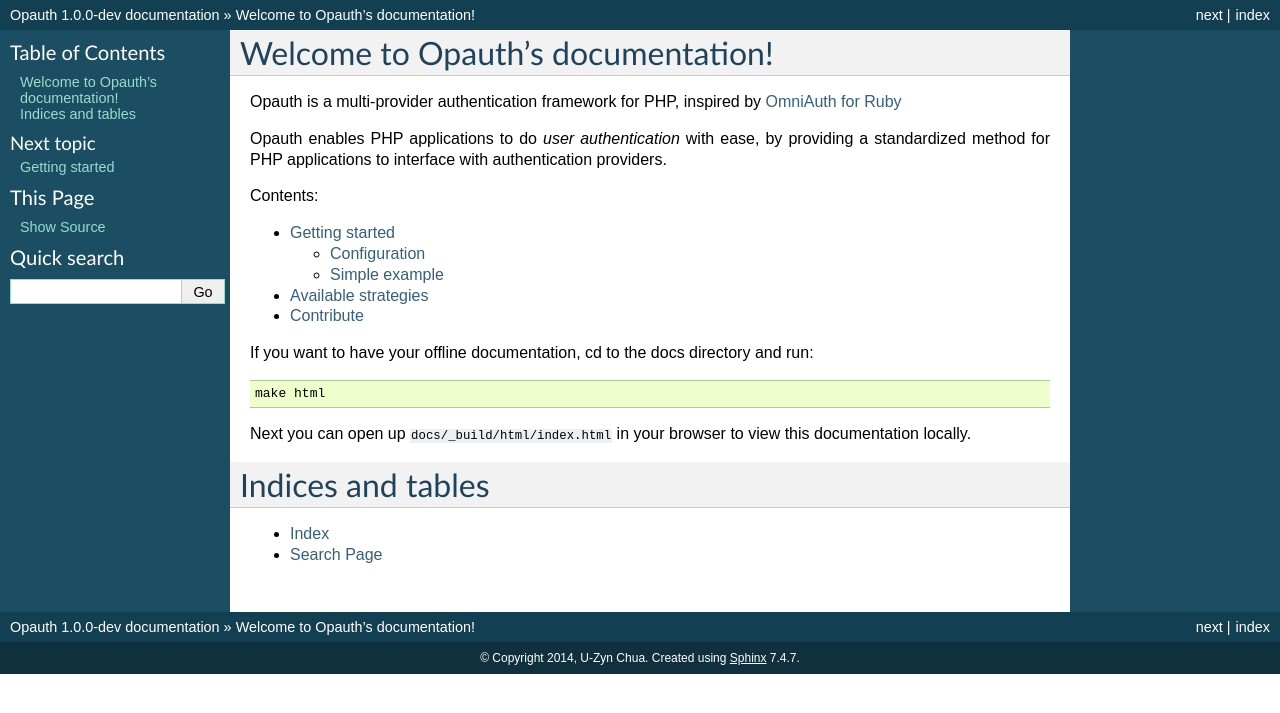
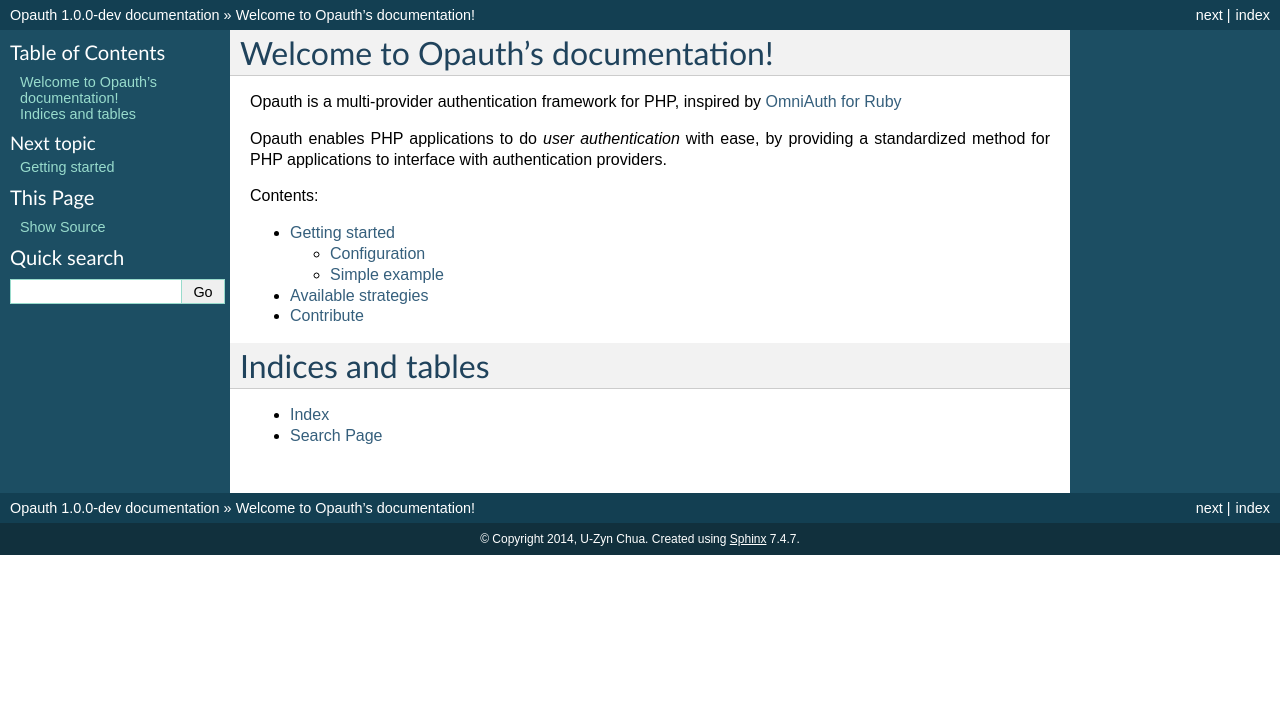
Before and after one commit to opauth/opauth, a Sphinx documentation site: the page built from docs/index.rst, in a window 1280 px wide. Shown: the top 713 px of the page. Built offline with Sphinx 7.4.7, drawn with Linux system fonts in a browser that asks for light colours.

Commit message:
adding a bit more docs

```diff
--- a/docs/contribute.rst
+++ b/docs/contribute.rst
@@ -6,4 +6,10 @@ Also documentation changes can be done by github pull requests.
 Furthermore you can create your own strategy if your favorite provider isn't :doc:`listed</strategies>` yet and tell us
 about it, so we can add it to the list.
 
+If you want to have your offline documentation, cd to the docs directory and run::
+
+    make html
+
+Next you can open up ``docs/_build/html/index.html`` in your browser to view this documentation locally.
+
 Also blogging, tweeting or promoting Opauth in any other way will help the project.
--- a/docs/index.rst
+++ b/docs/index.rst
@@ -21,13 +21,6 @@ Contents:
    strategies
    contribute
 
-If you want to have your offline documentation, cd to the docs directory and run::
-
-    make html
-
-Next you can open up ``docs/_build/html/index.html`` in your browser to view this documentation locally.
-
-
 Indices and tables
 ==================
 
```
